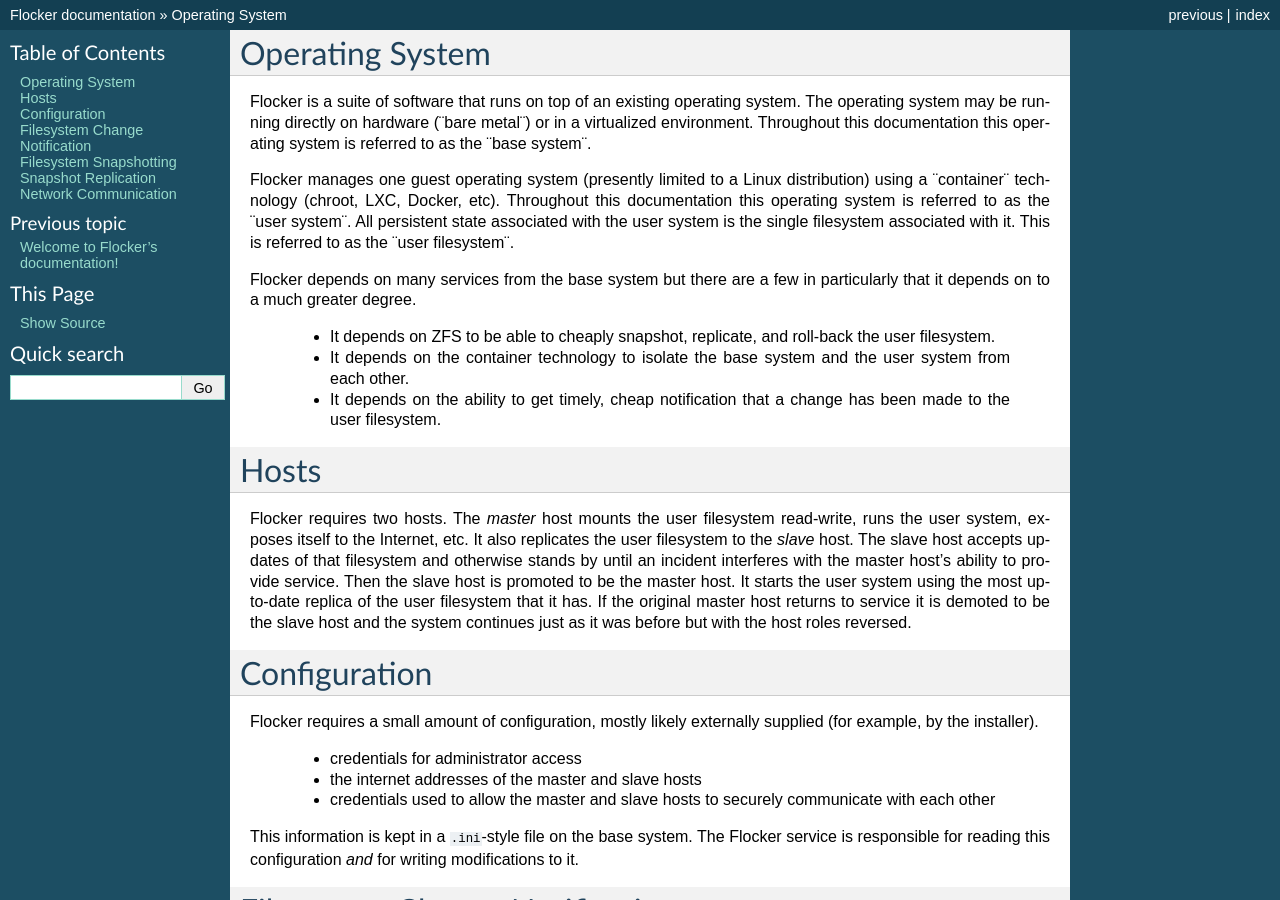
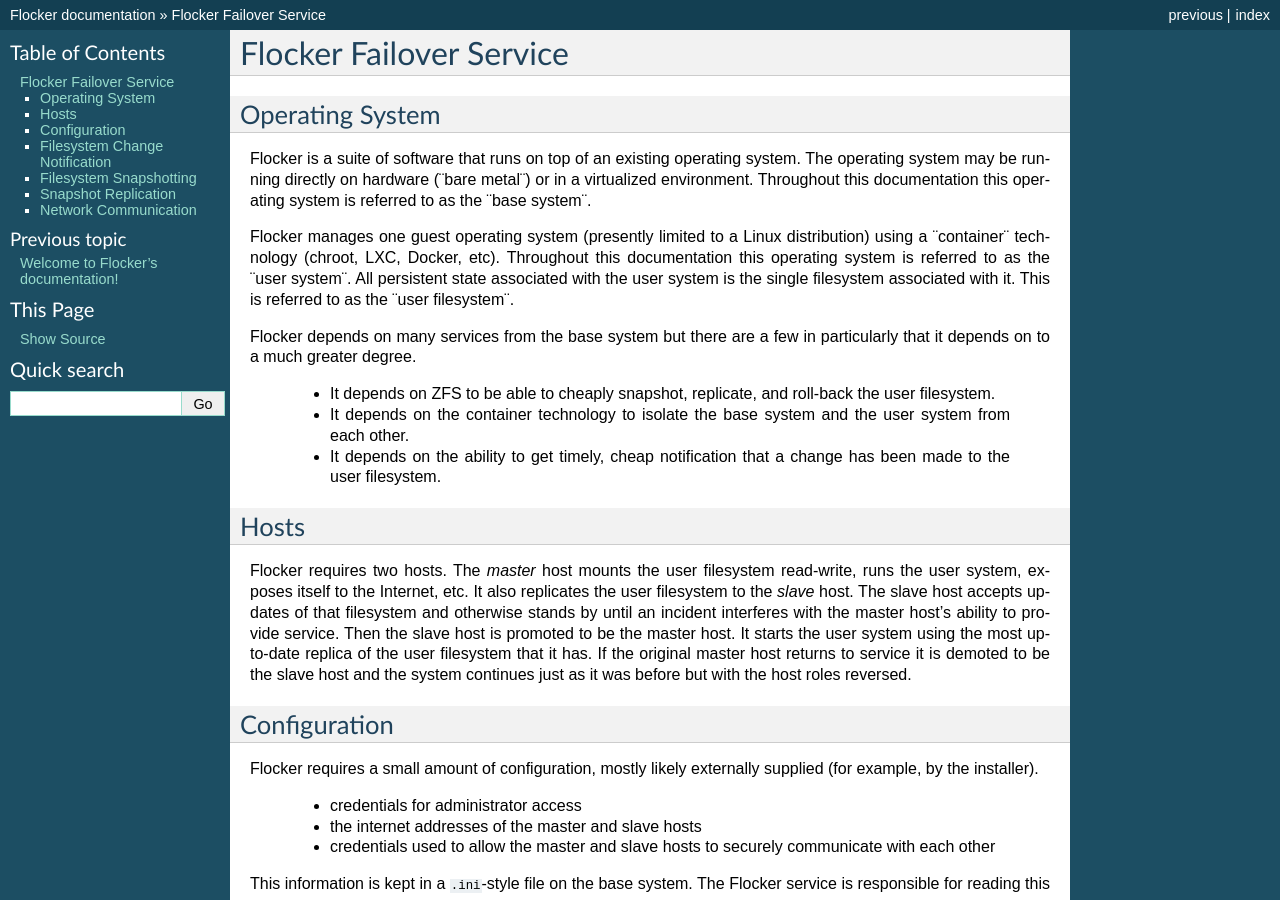
Before and after one commit to ClusterHQ/flocker, a Sphinx documentation site: the page built from docs/architecture.rst, in a window 1280 px wide and 900 px high. Built offline with Sphinx 7.4.7, drawn with Linux system fonts in a browser that asks for light colours; some of the changed text lies outside the part shown.

Commit message:
This is the doc for the failover product.

```diff
--- a/docs/architecture.rst
+++ b/docs/architecture.rst
@@ -1,3 +1,6 @@
+Flocker Failover Service
+------------------------
+
 Operating System
 ================
 
```
